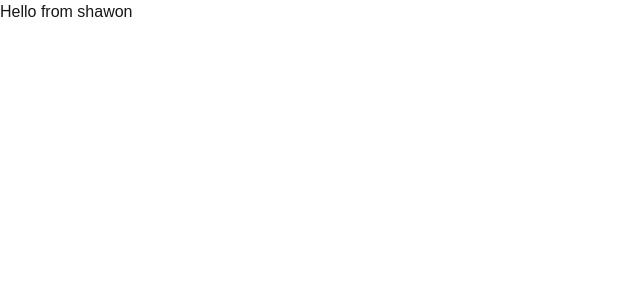
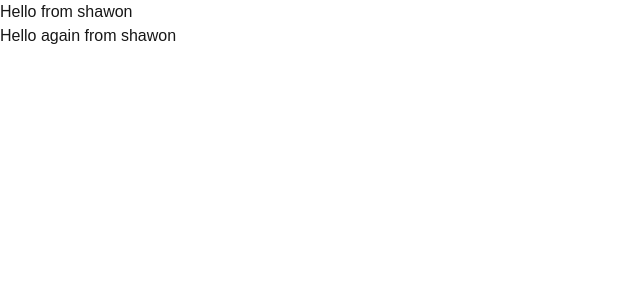
Before and after one commit to Iftekhar-007/nextjs-student-toolkit, a Next.js app: page / in a window 1280 px wide. Shown: the top 300 px of the page, without its empty margins (0-640 px from the left). Built offline with nearby package versions, Linux system fonts and the light colour scheme.

Commit message:
from shawon 3

```diff
--- a/src/app/page.tsx
+++ b/src/app/page.tsx
@@ -1,5 +1,10 @@
 import Image from "next/image";
 
 export default function Home() {
-  return <h2>Hello from shawon</h2>;
+  return (
+    <div>
+      <h2>Hello from shawon</h2>
+      <p>Hello again from shawon</p>
+    </div>
+  );
 }
```
